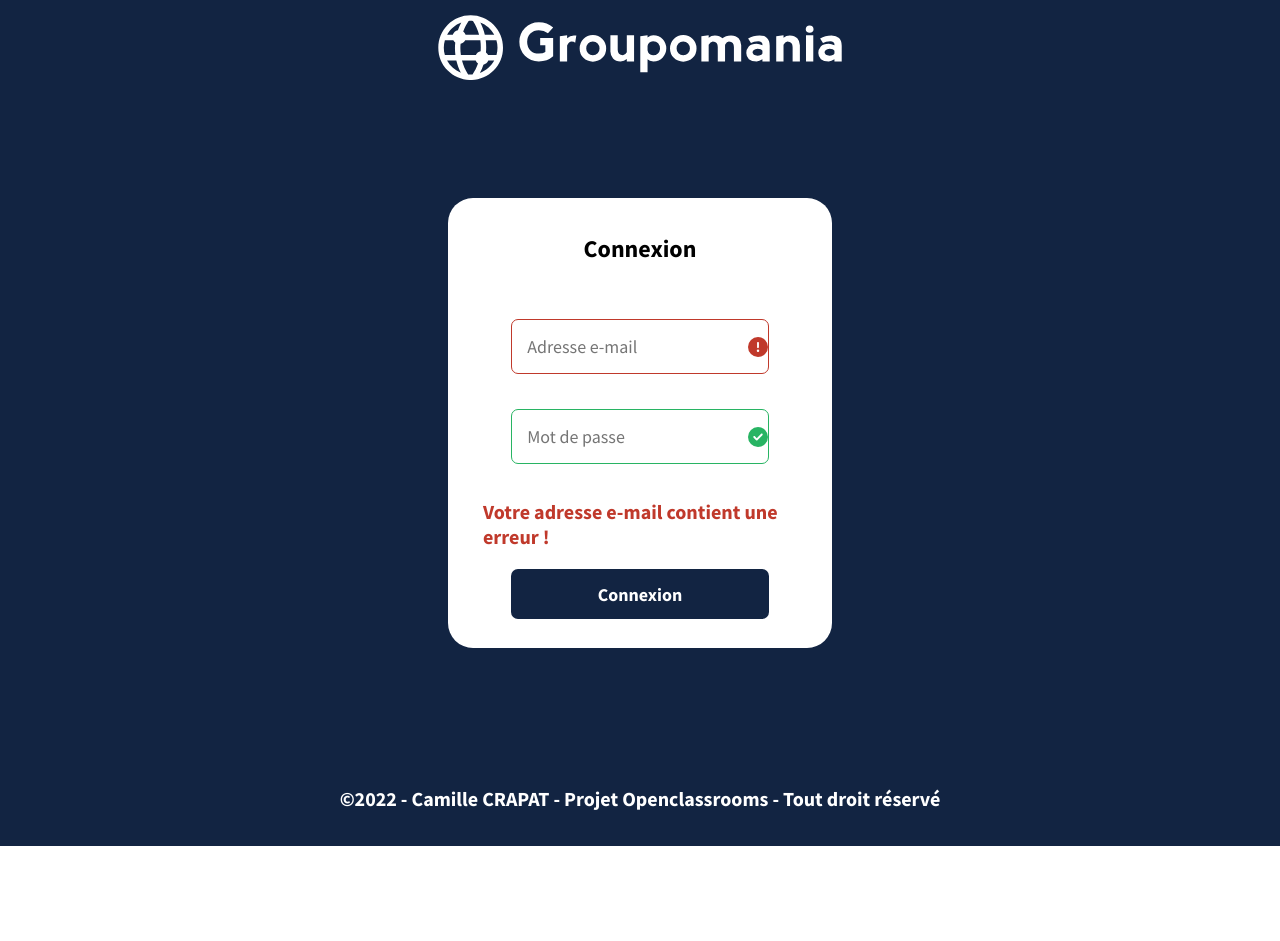
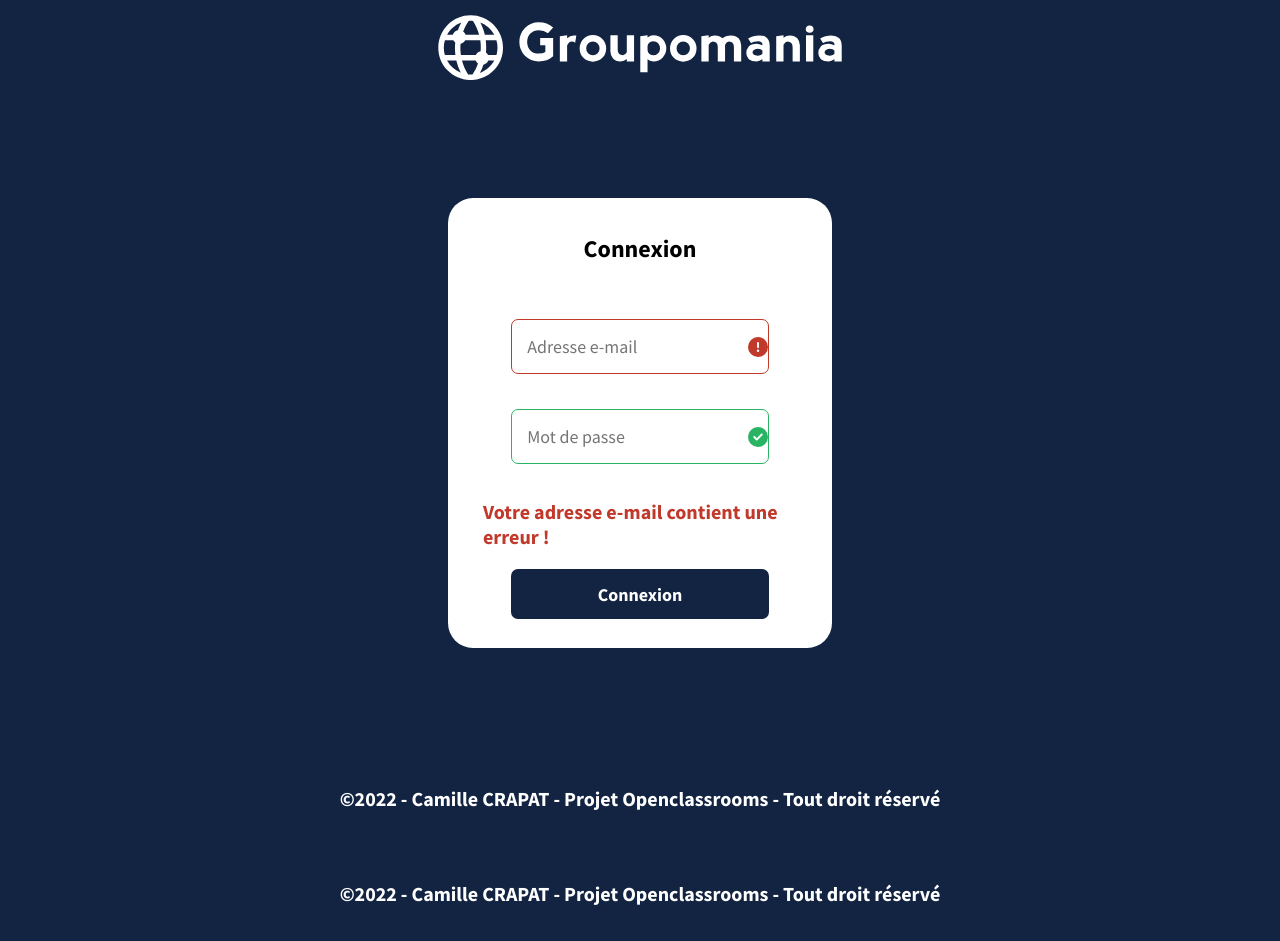
Before and after one commit to KappliApp/Kappli_Camille_Crapat_ProjetOpenclassrooms_Groupomania_Front, a React (Create React App) app: page / in a window 1280 px wide. Before the commit the page ends 846 px from the top, so only its background shows below. Built offline with nearby package versions, Linux system fonts and the light colour scheme.

Commit message:
change route

```diff
--- a/src/index.jsx
+++ b/src/index.jsx
@@ -8,6 +8,7 @@ import './utils/libs/fontawesome';
 import Public from './Public';
 import User from './User';
 import Admin from './Admin';
+import Footer from './Public/components/Footer';
 
 const root = ReactDOM.createRoot(document.getElementById('root'));
 root.render(
@@ -20,5 +21,6 @@ root.render(
             <Route exact path="/admin/*" element={<Admin />} />
          </Routes>
       </Router>
+      <Footer />
    </React.StrictMode>
 );
```
